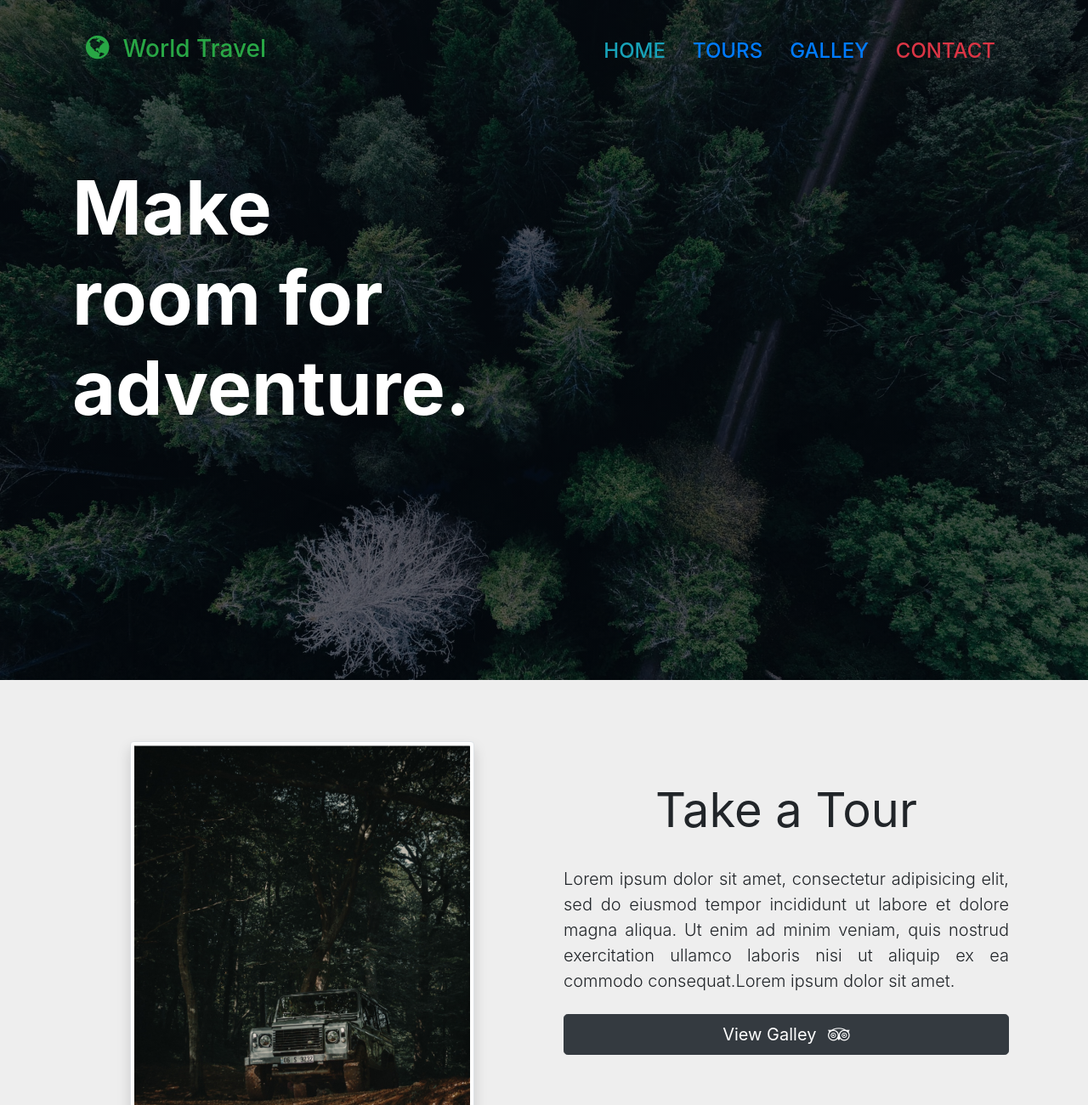
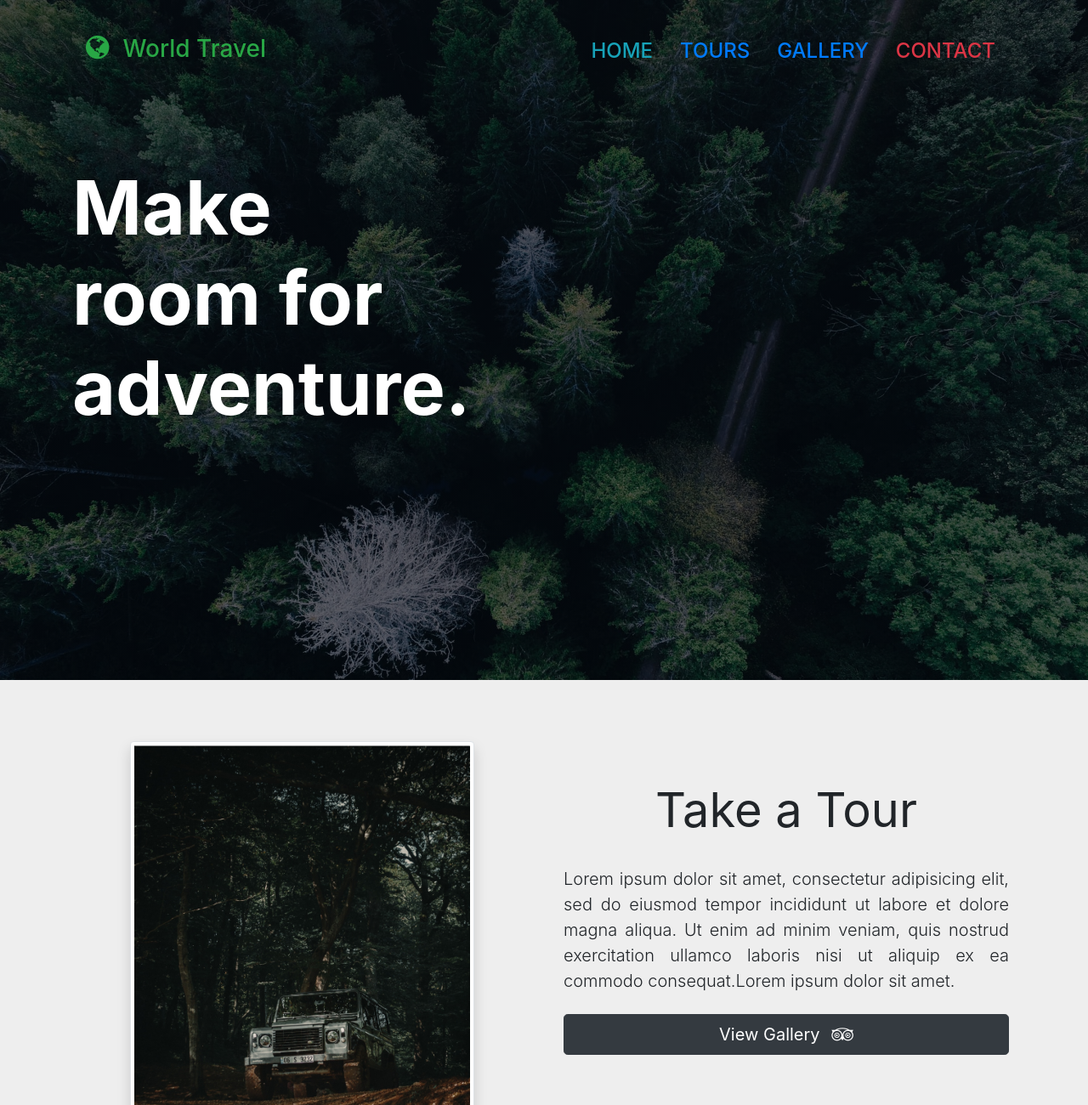
Before and after one commit to Pablo-MC/world-travel, a website: page src/index.html in a window 1280 px wide. Shown: the top 1300 px of the page at 85% size. Drawn offline with Linux system fonts and the light colour scheme.

Commit message:
Corrijo error de colpaso en la navBar

```diff
--- a/src/index.html
+++ b/src/index.html
@@ -27,10 +27,10 @@
                 <span class="navbar-toggler-icon"></span>
               </button>
               <div class="collapse navbar-collapse text-right" id="navbarNavAltMarkup">
-                  <div class="navbar-nav ml-auto text-uppercase">
+                  <div class="navbar-nav ml-auto text-uppercase" data-toggle="collapse" data-target=".navbar-collapse">
                      <a class="nav-item nav-link text-info" href="/">Home</a>
                      <a class="nav-item nav-link ml-3" href="#tours">Tours</a>
-                     <a class="nav-item nav-link ml-3 d-none d-md-block" href="#gallery">Galley</a>
+                     <a class="nav-item nav-link ml-3 d-none d-md-block" href="#gallery">Gallery</a>
                      <a class="nav-item nav-link ml-3 text-danger" href="#contact">Contact</a>
                   </div>
               </div>
@@ -53,7 +53,7 @@
                      <h2 class="display-4 font-weight-normal mt-5">Take a Tour</h2>
                      <p class="lead text-justify pt-4">Lorem ipsum dolor sit amet, consectetur adipisicing elit, sed do eiusmod tempor incididunt ut labore et dolore magna aliqua. Ut enim ad minim veniam, quis nostrud exercitation ullamco laboris nisi ut aliquip ex ea commodo consequat.Lorem ipsum dolor sit amet.
                      </p>
-                     <a class="btn btn-lg btn-dark my-4 d-none d-md-block" href="#gallery">View Galley <i class="fa fa-tripadvisor ml-2"></i></a>
+                     <a class="btn btn-lg btn-dark my-4 d-none d-md-block" href="#gallery">View Gallery <i class="fa fa-tripadvisor ml-2"></i></a>
                   </div>
                </div>
             </div>
```
